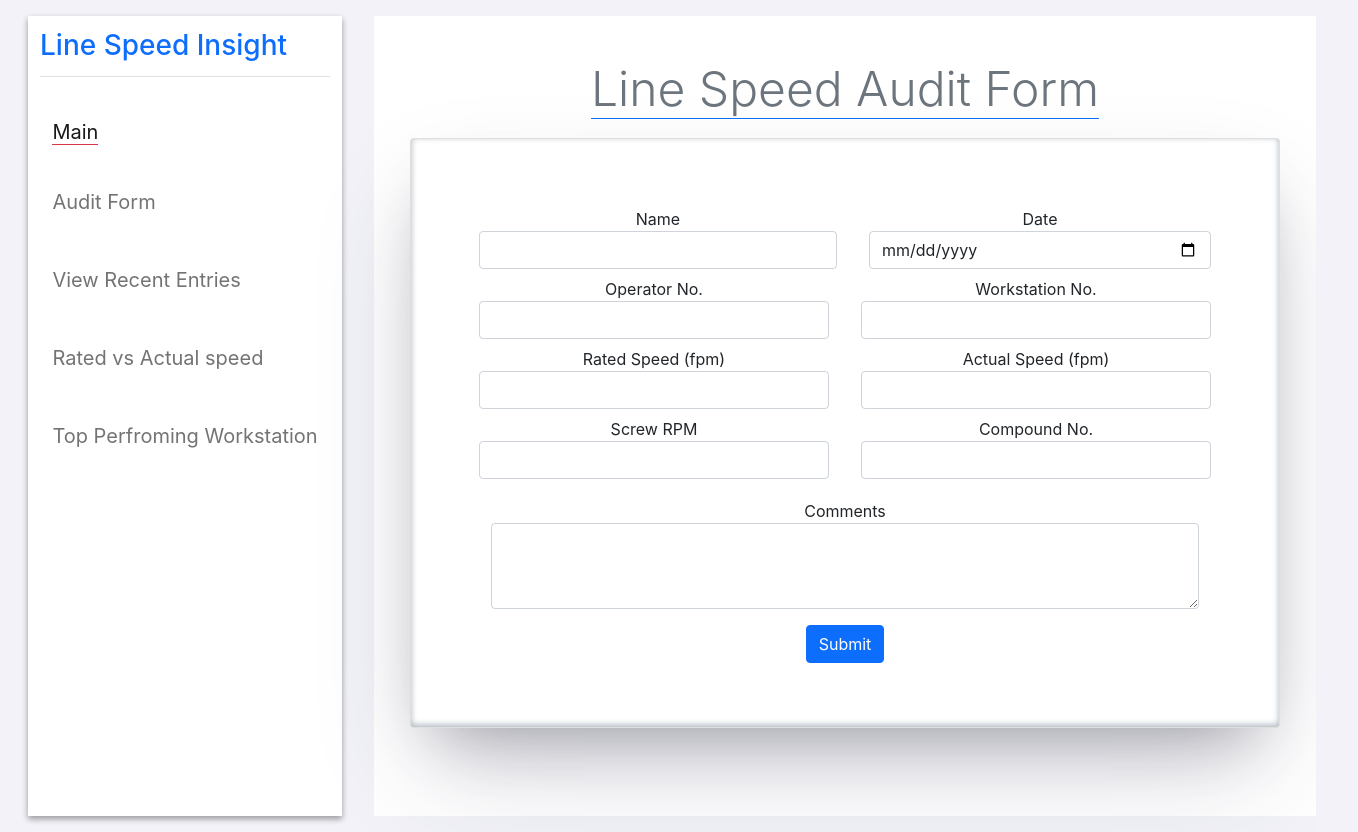
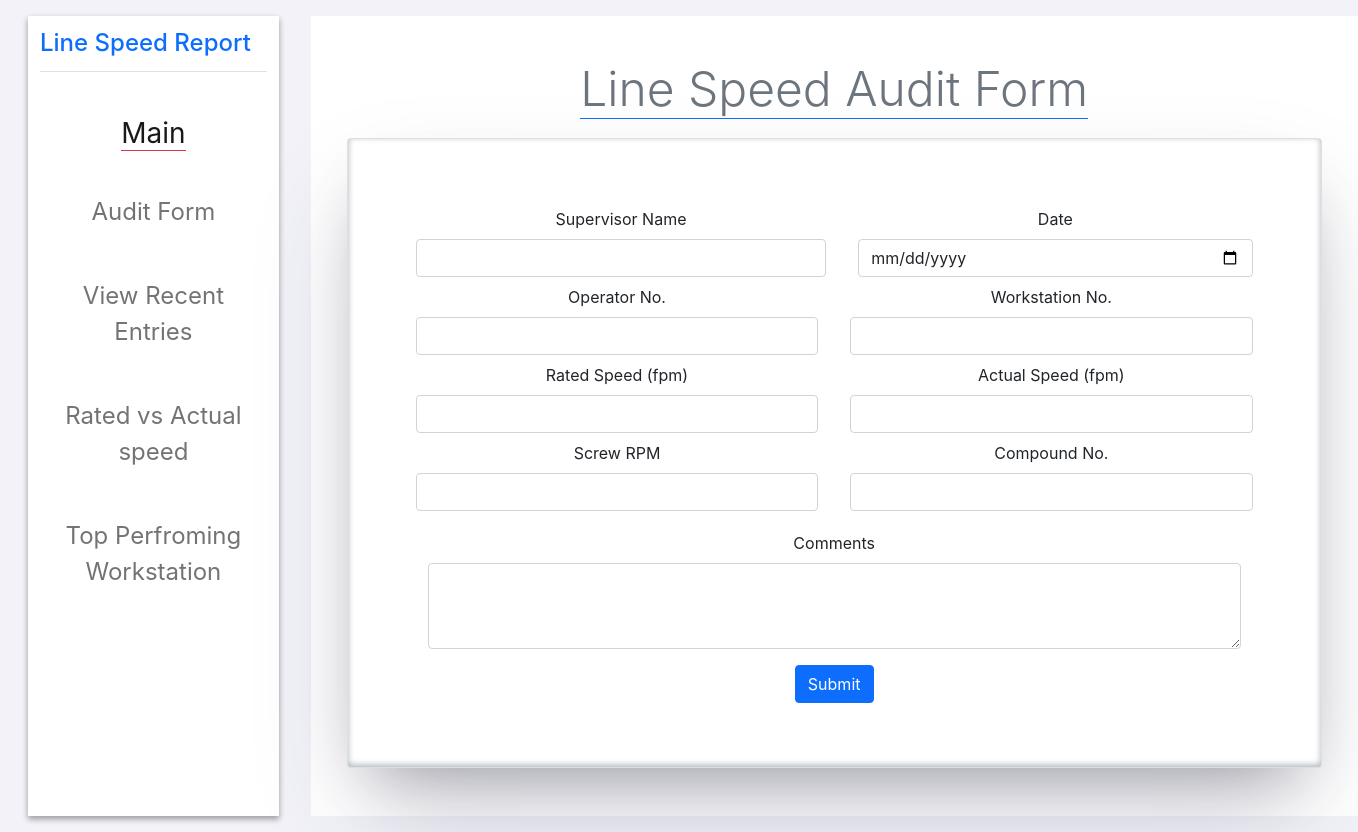
Before and after one commit to DeepanJeganathan/linespeed_audit_client, a React (Create React App) app: page /auditform in a window 1280 px wide. Shown: the whole page, 1358 px wide, since content can reach past the window. Built offline with nearby package versions, Linux system fonts and the light colour scheme.

Commit message:
added form validation, show error on screen

```diff
--- a/src/App.css
+++ b/src/App.css
@@ -36,3 +36,13 @@
     transform: rotate(360deg);
   }
 }
+
+/* Validation Error */
+
+.invalid-field {
+  border-color: red;
+}
+
+.form-submit-error {
+  display: none;
+}
--- a/src/App.js
+++ b/src/App.js
@@ -8,13 +8,13 @@ function App() {
       <div className="d-flex flex-column  flex-md-row">
         <div
           style={{ backgroundColor: "#ffffff" }}
-          className="col-md-3 m-3 h-100 sidebar-nav "
+          className="col m-3 h-100 sidebar-nav "
         >
           <SideBar />
         </div>
         <div
           style={{ backgroundColor: "#ffffff" }}
-          className="col-md-9 m-3 p-4 "
+          className="col-md-10 m-3 p-4 "
         >
           <div className="container">
             <Main />
--- a/src/components/AuditForm.js
+++ b/src/components/AuditForm.js
@@ -1,4 +1,4 @@
-import React, { useState } from "react";
+import React, { createElement, useState } from "react";
 
 const initial = {
   SupervisorName: "",
@@ -14,6 +14,7 @@ const initial = {
 
 export default function AuditForm() {
   const [fieldValues, setFieldValues] = useState(initial);
+  const [error, setError] = useState({});
 
   const handleChange = (e) => {
     const { name, value } = e.target;
@@ -21,25 +22,47 @@ export default function AuditForm() {
   };
 
   const validate = () => {
-    const errObj = {};
-    if (fieldValues.SupervisorName.trim().length > 2) {
-      errObj.SupervisorName = true;
-    } else {
-      errObj.SupervisorName = false;
+    const temp = {};
+
+    temp.SupervisorName = fieldValues.SupervisorName !== "" ? true : false;
+    temp.Date = fieldValues.Date !== "" ? true : false;
+    temp.WorkstationNumber =
+      fieldValues.WorkstationNumber !== "" &&
+      fieldValues.WorkstationNumber.length == 4
+        ? true
+        : false;
+    setError(temp);
+    return Object.values(temp).every((x) => x == true);
+  };
+  const applyValidationError = (field) => {
+    if (field in error) {
+      return error[field] == true ? "" : "invalid-field";
     }
+  };
 
-    console.log(errObj);
-
-    return Object.values(errObj).every((x) => x == true);
-  };
-  const handleSubmit = () => {
+  const handleSubmit = (e) => {
+    e.preventDefault();
     if (validate()) {
       console.log("form submitted");
+      document.querySelector(".form-submit-error").style.display = "none";
+
+      const formdata = new FormData();
+      formdata.append("SupervisorName", fieldValues.SupervisorName);
+      formdata.append("Date", fieldValues.Date);
+      formdata.append("OperatorNumber", fieldValues.OperatorNumber);
+      formdata.append("WorkstationNumber", fieldValues.WorkstationNumber);
+      formdata.append("RatedSpeed", fieldValues.RatedSpeed);
+      formdata.append("ActualSpeed", fieldValues.ActualSpeed);
+      formdata.append("ScrewRPM", fieldValues.ScrewRPM);
+      formdata.append("CompoundNumber", fieldValues.CompoundNumber);
+      formdata.append("Comment", fieldValues.Comment);
+
+      // submit form here
       setFieldValues(initial);
+      setError({});
     } else {
-      console.log(
-        "error, something went wrong while submitting dis app bredrin"
-      );
+      document.querySelector(".form-submit-error").style.display = "block";
+      console.log("error, something went wrong while submitting this form");
     }
   };
 
@@ -50,12 +73,18 @@ export default function AuditForm() {
           Line Speed Audit Form
         </span>
       </header>
+      <div className="form-submit-error text-danger">
+        oops, something went wrong while submitting form. Try again, if problems
+        presist contact adminstrator
+      </div>
       <div className="card audit-form">
         <div className="card-body m-5">
           <form onSubmit={handleSubmit}>
             <div className="form-group row">
               <div className=" col-md-6 m-1">
-                <label htmlFor="supervisor-name"> Name</label>
+                <label className="form-label " htmlFor="supervisor-name">
+                  Supervisor Name
+                </label>
                 <input
                   name="SupervisorName"
                   type="text"
@@ -63,23 +92,35 @@ export default function AuditForm() {
                   className="form-control"
                   value={fieldValues.SupervisorName}
                   onChange={handleChange}
+                  className={
+                    `form-control ` + applyValidationError("SupervisorName")
+                  }
                 />
+                <div className={"d-none "}>
+                  <p> name should be longer than 2 characters please!!</p>
+                </div>
               </div>
               <div className=" col m-1">
-                <label htmlFor="date"> Date</label>
+                <label className="form-label " htmlFor="date">
+                  {" "}
+                  Date
+                </label>
                 <input
                   name="Date"
                   value={fieldValues.Date}
                   onChange={handleChange}
                   id="date"
-                  className="form-control"
+                  className={"form-control " + applyValidationError("Date")}
                   type="date"
                 ></input>
               </div>
             </div>
             <div className="form-group row ">
               <div className=" col m-1">
-                <label htmlFor="operator-number"> Operator No. </label>
+                <label className="form-label " htmlFor="operator-number">
+                  {" "}
+                  Operator No.{" "}
+                </label>
                 <input
                   name="OperatorNumber"
                   type="text"
@@ -90,12 +131,18 @@ export default function AuditForm() {
                 />
               </div>
               <div className=" col m-1">
-                <label htmlFor="workstation-number"> Workstation No. </label>
+                <label className="form-label" htmlFor="workstation-number">
+                  {" "}
+                  Workstation No.{" "}
+                </label>
                 <input
                   name="WorkstationNumber"
                   type="text"
                   id="workstation-number"
-                  className="form-control"
+                  value={fieldValues.WorkstationNumber}
+                  className={
+                    "form-control " + applyValidationError("WorkstationNumber")
+                  }
                   onChange={handleChange}
                 />
               </div>
@@ -103,53 +150,72 @@ export default function AuditForm() {
 
             <div className="form-group row ">
               <div className=" col m-1">
-                <label htmlFor="rated-speed"> Rated Speed (fpm) </label>
+                <label className="form-label " htmlFor="rated-speed">
+                  {" "}
+                  Rated Speed (fpm){" "}
+                </label>
                 <input
                   name="RatedSpeed"
                   type="text"
                   id="rated-speed"
                   className="form-control"
                   onChange={handleChange}
+                  value={fieldValues.RatedSpeed}
                 />
               </div>
               <div className=" col m-1">
-                <label htmlFor="actual-speed"> Actual Speed (fpm) </label>
+                <label className="form-label" htmlFor="actual-speed">
+                  {" "}
+                  Actual Speed (fpm){" "}
+                </label>
                 <input
                   name="ActualSpeed"
                   type="text"
                   id="actual-speed"
                   className="form-control"
                   onChange={handleChange}
+                  value={fieldValues.ActualSpeed}
                 />
               </div>
             </div>
 
             <div className="form-group row ">
               <div className=" col m-1">
-                <label htmlFor="screw-rpm"> Screw RPM </label>
+                <label className="form-label " htmlFor="screw-rpm">
+                  {" "}
+                  Screw RPM{" "}
+                </label>
                 <input
                   name="ScrewRPM"
                   type="text"
                   id="screw-rpm"
                   className="form-control"
                   onChange={handleChange}
+                  value={fieldValues.ScrewRPM}
                 />
               </div>
               <div className=" col m-1">
-                <label htmlFor="compound-number"> Compound No. </label>
+                <label className="form-label " htmlFor="compound-number">
+                  {" "}
+                  Compound No.{" "}
+                </label>
                 <input
                   type="text"
                   name="CompoundNumber"
                   id="compound-number"
                   className="form-control"
                   onChange={handleChange}
+                  value={fieldValues.CompoundNumber}
                 />
               </div>
             </div>
 
             <div className="form-group row ">
               <div className=" col m-3">
-                <label htmlFor="comments"> Comments </label>
+                <label className="form-label " htmlFor="comments">
+                  {" "}
+                  Comments{" "}
+                </label>
                 <textarea
                   name="Comment"
                   type="text"
@@ -157,6 +223,7 @@ export default function AuditForm() {
                   className="form-control"
                   rows="3"
                   onChange={handleChange}
+                  value={fieldValues.Comment}
                 />
               </div>
             </div>
--- a/src/components/SideBar.js
+++ b/src/components/SideBar.js
@@ -5,8 +5,8 @@ export default function () {
     <nav className="navbar  navbar-expand-md navbar-light align-items-start ">
       <div className="container-fluid d-flex flex-md-column">
         <div className="d-flex justify-content-between w-100 border-bottom ">
-          <a href="#" className="navbar-brand ">
-            <h3 className="text-primary "> Line Speed Insight</h3>{" "}
+          <a href="#" className="navbar-brand">
+            <h3 className="text-primary fs-4"> Line Speed Report</h3>{" "}
           </a>
 
           <button
@@ -22,29 +22,29 @@ export default function () {
           </button>
         </div>
         <div className="collapse navbar-collapse" id="navbarSupportedContent">
-          <ul className="  navbar-nav d-flex flex-md-column  align-items-sm-center align-items-md-start">
+          <ul className="  navbar-nav d-flex flex-md-column  align-items-sm-center align-items-md-center">
             <li className="nav-item mt-4">
               <a className="py-3 nav-link active " aria-current="page" href="#">
-                <span className="border-bottom border-danger"> Main</span>
+                <span className="border-bottom border-danger fs-3"> Main</span>
               </a>
             </li>
             <li className=" py-md-3 nav-item">
-              <a className="nav-link" href="#">
+              <a className="nav-link fs-4" href="#">
                 Audit Form
               </a>
             </li>
             <li className="nav-item py-md-3">
-              <a className="nav-link" href="#">
+              <a className="nav-link fs-4" href="#">
                 View Recent Entries
               </a>
             </li>
             <li className="nav-item py-md-3">
-              <a className="nav-link" href="#">
+              <a className="nav-link fs-4" href="#">
                 Rated vs Actual speed
               </a>
             </li>
             <li className="nav-item py-md-3">
-              <a className="nav-link" href="#">
+              <a className="nav-link fs-4" href="#">
                 Top Perfroming Workstation
               </a>
             </li>
```
Also changed, not shown: public/logo192.png (added).
